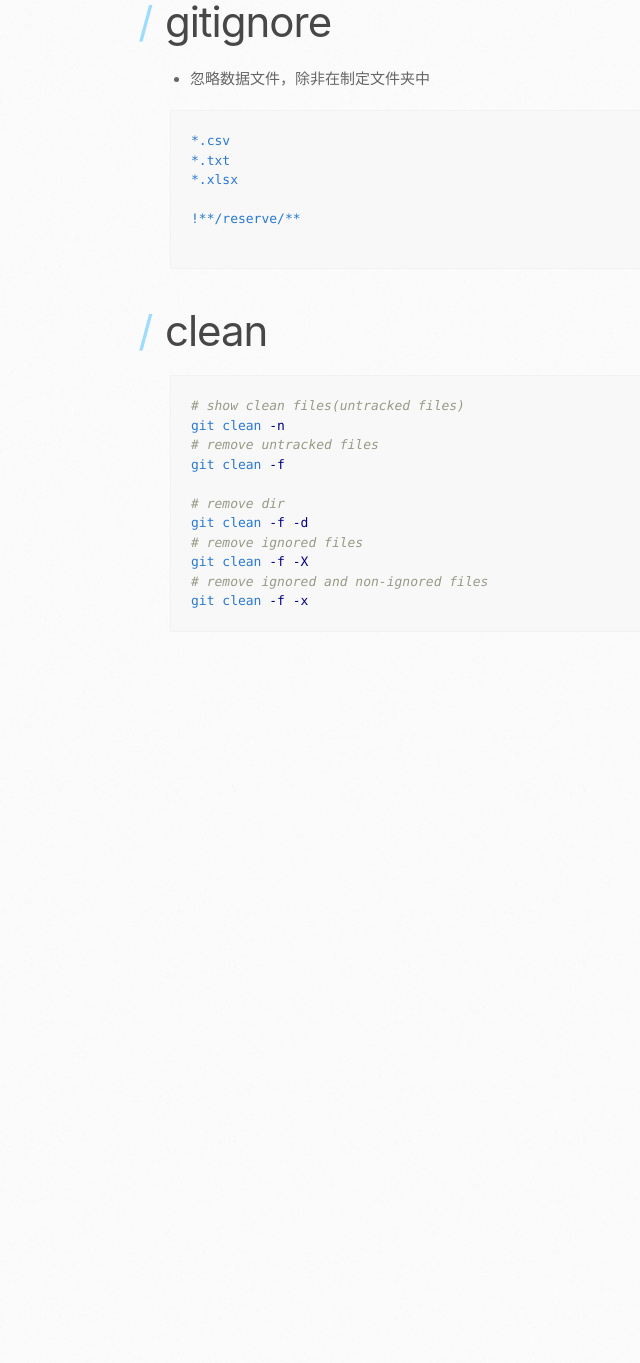
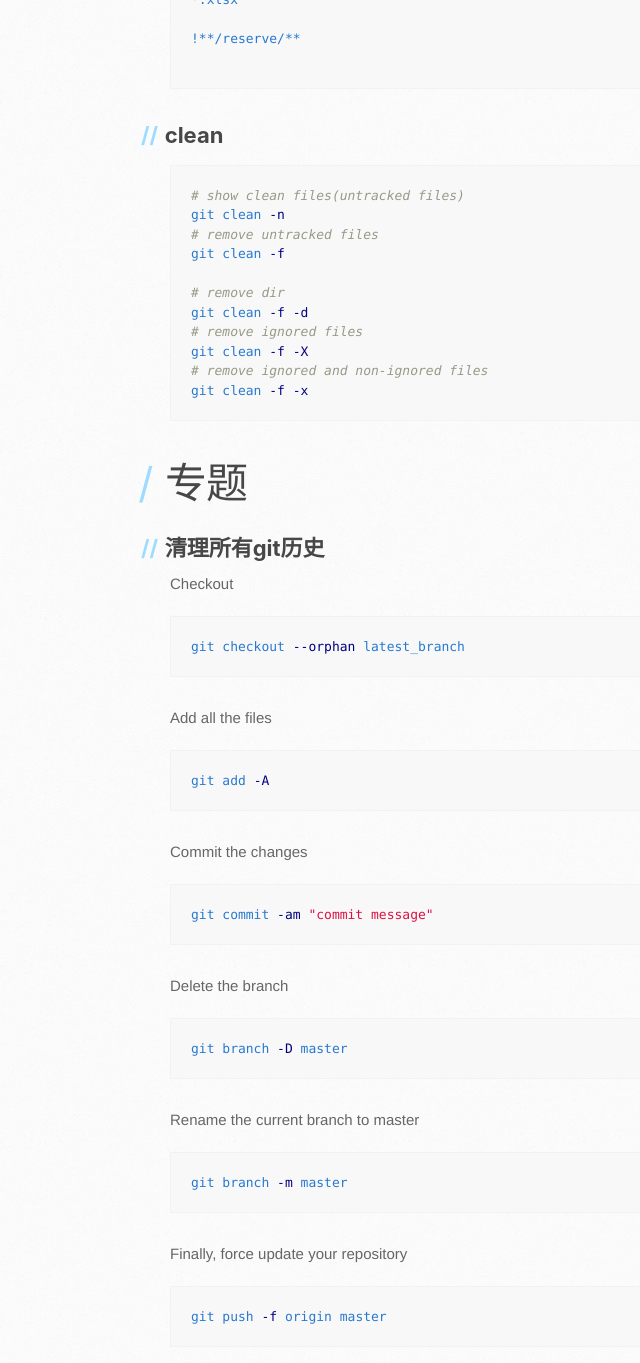
Before and after one commit to hahadsg/hahadsg.github.io, a Jekyll site: the page built from linux/git.md, in a window 1280 px wide and 1400 px high, scrolled down 3736 px. Shown: the top 1363 px of the window, without its empty margins (0-640 px from the left). Built offline with Jekyll 4.4.1, drawn with Linux system fonts in a browser that asks for light colours; our own code applies the rules of GitHub Pages for plain Markdown files; the repository's description, which GitHub fills in, is left out; before the commit the page ends 4420 px from its top, so only the background shows below that.

Commit message:
update git

````diff
--- a/linux/git.md
+++ b/linux/git.md
@@ -26,7 +28,7 @@ git branch -d <branch>
 git push origin :<branch>
 ```
 
-# tag
+## tag
 
 * add tag
 
@@ -57,7 +59,7 @@ git tag --sort=taggerdate -n
 git config tag.sort taggerdate
 ```
 
-# config
+## config
 
 ```
 # 显示所有配置
@@ -95,7 +97,7 @@ git remote set-url origin https://...
 git remote set-url --push origin https://...
 ```
 
-# diff
+## diff
 
 ```
 # This command compares your staged changes to your last commit
@@ -105,7 +107,7 @@ git diff --staged
 git diff --stat [commit]
 ```
 
-# log
+## log
 
 ```
 # 显示diff
@@ -128,7 +130,7 @@ git log --decorate
 git config log.decorate auto
 ```
 
-# HEAD
+## HEAD
 
 `HEAD`相当于指针，指向当前commit
 `HEAD^`表示上一个commit
@@ -136,7 +138,7 @@ git config log.decorate auto
 `HEAD~100`表示往前推100个commit
 `HEAD^`与`HEAD~1`等价
 
-# commit
+## commit
 
 * 漏掉一些文件没commit
 
@@ -146,14 +148,14 @@ git add [forgotten_file]
 git commit --amend
 ```
 
-# reset
+## reset
 
 ```
 # 回退到某个commit
 git reset --hard [commit]
 ```
 
-# gitignore
+## gitignore
 
 * 忽略数据文件，除非在制定文件夹中
 
@@ -166,7 +168,7 @@ git reset --hard [commit]
 
 ```
 
-# clean
+## clean
 
 ```bash
 # show clean files(untracked files)
@@ -181,3 +183,43 @@ git clean -f -X
 # remove ignored and non-ignored files
 git clean -f -x
 ```
+
+# 专题
+
+## 清理所有git历史
+
+Checkout
+
+```sh
+git checkout --orphan latest_branch
+```
+
+Add all the files
+
+```sh
+git add -A
+```
+
+Commit the changes
+
+```sh
+git commit -am "commit message"
+```
+
+Delete the branch
+
+```sh
+git branch -D master
+```
+
+Rename the current branch to master
+
+```sh
+git branch -m master
+```
+
+Finally, force update your repository
+
+```sh
+git push -f origin master
+```
````
Also changed, not shown: other parts of linux/git.md (+3 -1 lines).
